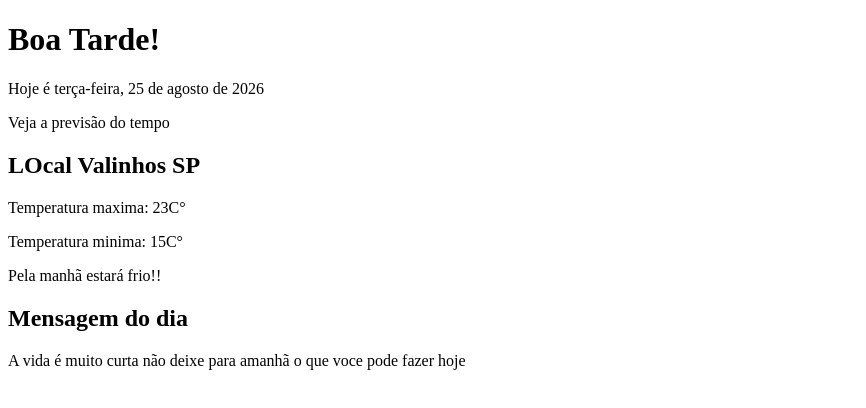
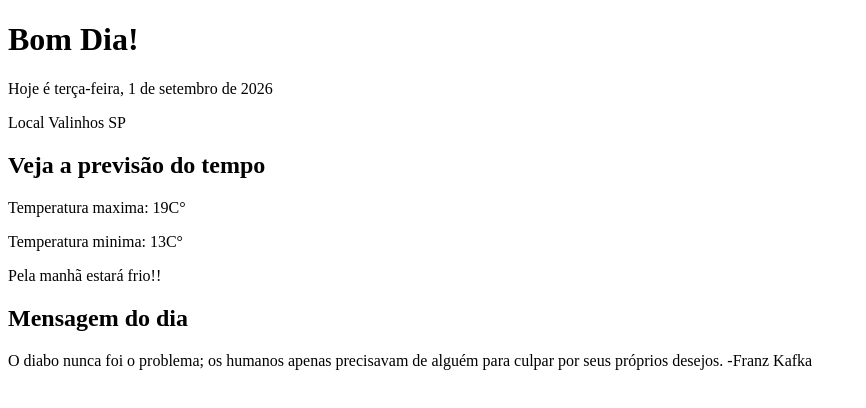
Before and after one commit to Caua1973/saudacao, a plain HTML site: page index.html in a window 1280 px wide. Shown: the whole page, without its empty margins (0-866 px from the left). Drawn offline with Linux system fonts and the light colour scheme.

```diff
--- a/index.html
+++ b/index.html
@@ -3,20 +3,20 @@
     <head>
         <!-- Informacoes para o navegador -->
          <meta charset="UTF-8" />
-         <title> Boa Tarde!!</title>
+         <title> Bom Dia!!</title>
          <link real="stylesheet" href="css/style.css" />
     </head>
     <body>
-        <h1> Boa Tarde! </h1>
-        <p>Hoje é terça-feira, 25 de agosto de 2026</p>
-        <p>Veja a previsão do tempo</p>
+        <h1>Bom Dia! </h1>
+        <p>Hoje é terça-feira, 1 de setembro de 2026</p>
+        <p>Local Valinhos SP</p>
 
-        <h2>LOcal Valinhos SP</h2>
-        <p>Temperatura maxima: 23C°</p>
-        <p>Temperatura minima: 15C°</p>
+        <h2>Veja a previsão do tempo</h2>
+        <p>Temperatura maxima: 19C°</p>
+        <p>Temperatura minima: 13C°</p>
         <p>Pela manhã estará frio!!</p>
 
         <h2>Mensagem do dia</h2>
-        <p>A vida é muito curta não deixe para amanhã o que voce pode fazer hoje</p>
+        <p>O diabo nunca foi o problema; os humanos apenas precisavam de alguém para culpar por seus próprios desejos. -Franz Kafka</p>
     </body>
 </html>
```
